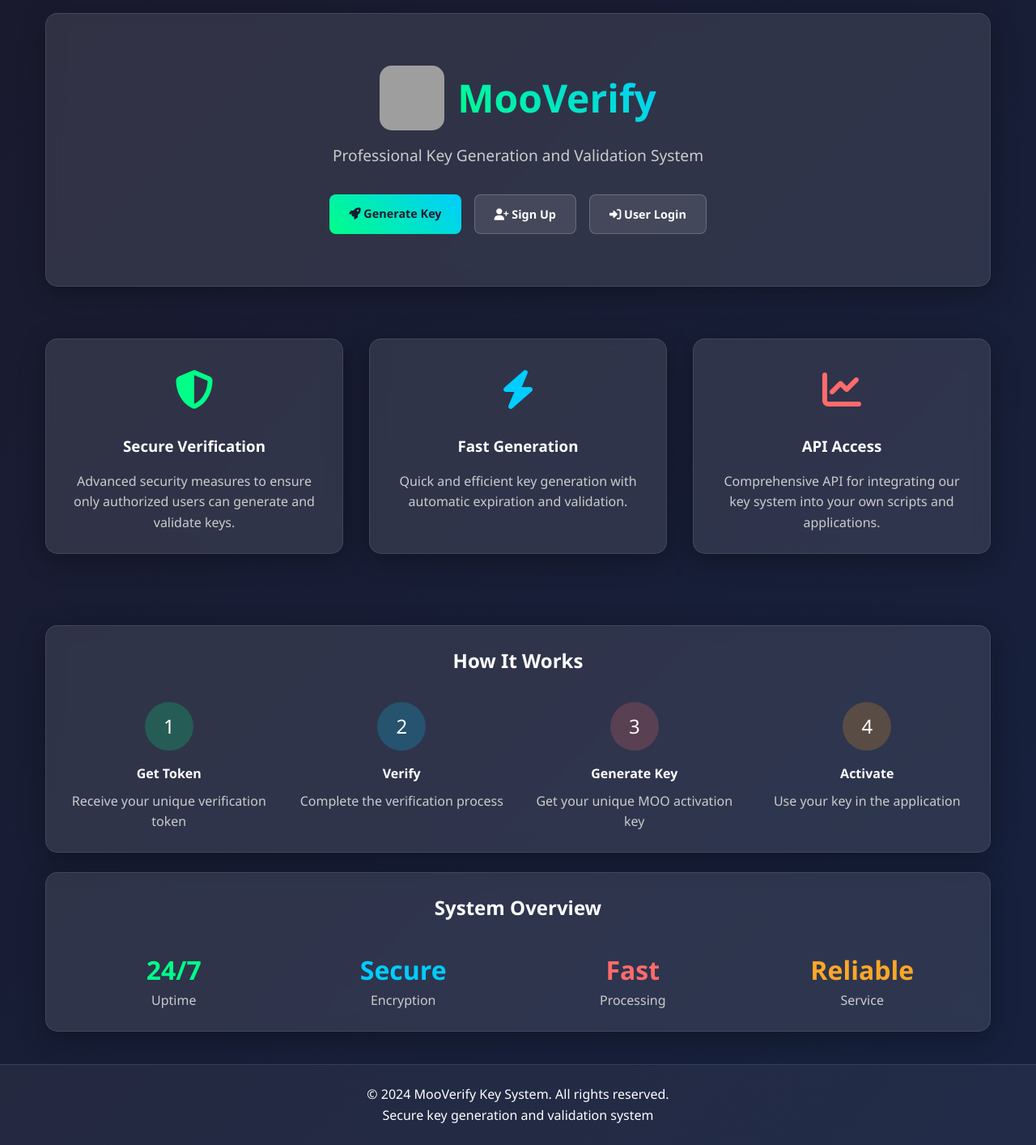
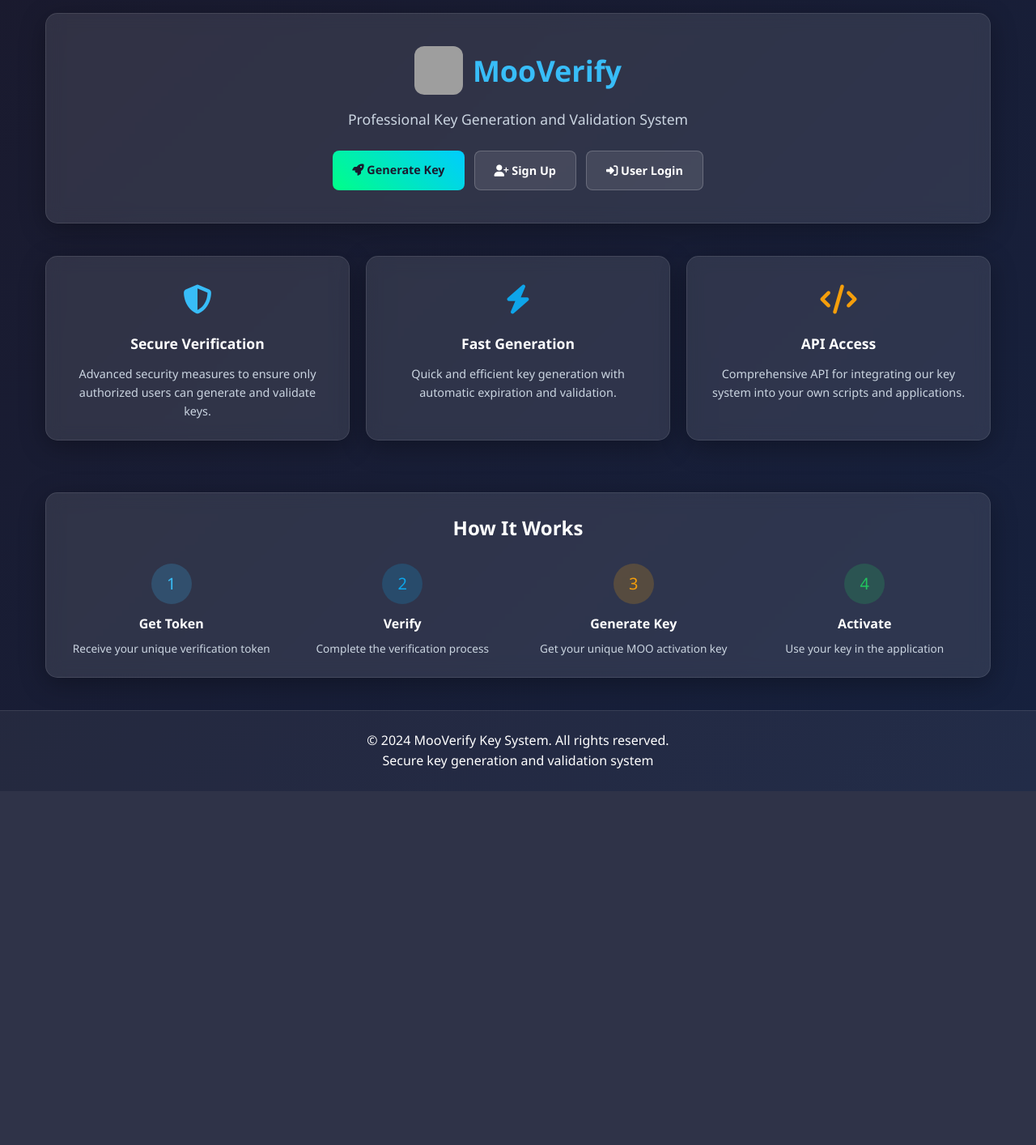
Before and after one commit to VortexBypass/Site, a Flask app: page / in a window 1280 px wide. Shown: the part 71-1485 px from the top of the page at 81% size. After the commit the page ends 1048 px from the top, so only its background shows below. Run offline with Flask 3, Linux system fonts and the light colour scheme; grey boxes are pictures that could not be loaded.

Commit message:
Update home.html

```diff
--- a/templates/home.html
+++ b/templates/home.html
@@ -4,17 +4,17 @@
 
 {% block content %}
 <div class="container">
-    <div class="card" style="text-align: center; padding: 4rem 2rem;">
-        <div style="display: flex; justify-content: center; align-items: center; gap: 1rem; margin-bottom: 1rem;">
-            <img src="https://i.ibb.co/wFWBM0TQ/A919744-D-F648-4-E6-E-B8-D1-FDF70-F0508-C6.png" alt="MooVerify Logo" style="width: 80px; height: 80px; border-radius: 15px; object-fit: cover;">
-            <h1 style="font-size: 3rem; background: linear-gradient(45deg, #00ff88, #00ccff); -webkit-background-clip: text; -webkit-text-fill-color: transparent;">
+    <div class="card" style="text-align: center; padding: 2.5rem 1.5rem;">
+        <div style="display: flex; justify-content: center; align-items: center; gap: 0.75rem; margin-bottom: 1rem;">
+            <img src="https://i.ibb.co/wFWBM0TQ/A919744-D-F648-4-E6-E-B8-D1-FDF70-F0508-C6.png" alt="MooVerify Logo" style="width: 60px; height: 60px; border-radius: 12px; object-fit: cover;">
+            <h1 style="font-size: 2.25rem; color: #38bdf8; font-weight: 700;">
                 MooVerify
             </h1>
         </div>
-        <p style="font-size: 1.2rem; margin-bottom: 2rem; color: #ccc;">
+        <p style="font-size: 1.1rem; margin-bottom: 1.5rem; color: #cbd5e1;">
             Professional Key Generation and Validation System
         </p>
-        <div style="display: flex; gap: 1rem; justify-content: center; flex-wrap: wrap;">
+        <div style="display: flex; gap: 0.75rem; justify-content: center; flex-wrap: wrap;">
             <a href="/generate" class="btn">
                 <i class="fas fa-rocket"></i> Generate Key
             </a>
@@ -27,84 +27,62 @@
         </div>
     </div>
 
-    <div style="display: grid; grid-template-columns: repeat(auto-fit, minmax(300px, 1fr)); gap: 2rem; margin: 4rem 0;">
-        <div class="card" style="text-align: center;">
-            <div style="font-size: 3rem; margin-bottom: 1rem; color: #00ff88;">
+    <div style="display: grid; grid-template-columns: repeat(auto-fit, minmax(280px, 1fr)); gap: 1.25rem; margin: 2.5rem 0;">
+        <div class="card" style="text-align: center; padding: 1.5rem;">
+            <div style="font-size: 2.25rem; margin-bottom: 0.75rem; color: #38bdf8;">
                 <i class="fas fa-shield-alt"></i>
             </div>
-            <h3 style="margin-bottom: 1rem;">Secure Verification</h3>
-            <p style="color: #ccc;">Advanced security measures to ensure only authorized users can generate and validate keys.</p>
+            <h3 style="margin-bottom: 0.75rem; font-size: 1.1rem;">Secure Verification</h3>
+            <p style="color: #cbd5e1; font-size: 0.9rem;">Advanced security measures to ensure only authorized users can generate and validate keys.</p>
         </div>
 
-        <div class="card" style="text-align: center;">
-            <div style="font-size: 3rem; margin-bottom: 1rem; color: #00ccff;">
+        <div class="card" style="text-align: center; padding: 1.5rem;">
+            <div style="font-size: 2.25rem; margin-bottom: 0.75rem; color: #0ea5e9;">
                 <i class="fas fa-bolt"></i>
             </div>
-            <h3 style="margin-bottom: 1rem;">Fast Generation</h3>
-            <p style="color: #ccc;">Quick and efficient key generation with automatic expiration and validation.</p>
+            <h3 style="margin-bottom: 0.75rem; font-size: 1.1rem;">Fast Generation</h3>
+            <p style="color: #cbd5e1; font-size: 0.9rem;">Quick and efficient key generation with automatic expiration and validation.</p>
         </div>
 
-        <div class="card" style="text-align: center;">
-            <div style="font-size: 3rem; margin-bottom: 1rem; color: #ff6b6b;">
-                <i class="fas fa-chart-line"></i>
+        <div class="card" style="text-align: center; padding: 1.5rem;">
+            <div style="font-size: 2.25rem; margin-bottom: 0.75rem; color: #f59e0b;">
+                <i class="fas fa-code"></i>
             </div>
-            <h3 style="margin-bottom: 1rem;">API Access</h3>
-            <p style="color: #ccc;">Comprehensive API for integrating our key system into your own scripts and applications.</p>
+            <h3 style="margin-bottom: 0.75rem; font-size: 1.1rem;">API Access</h3>
+            <p style="color: #cbd5e1; font-size: 0.9rem;">Comprehensive API for integrating our key system into your own scripts and applications.</p>
         </div>
     </div>
 
-    <div class="card">
-        <h2 style="text-align: center; margin-bottom: 2rem;">How It Works</h2>
-        <div style="display: grid; grid-template-columns: repeat(auto-fit, minmax(250px, 1fr)); gap: 2rem;">
+    <div class="card" style="padding: 1.5rem;">
+        <h2 style="text-align: center; margin-bottom: 1.5rem; font-size: 1.5rem;">How It Works</h2>
+        <div style="display: grid; grid-template-columns: repeat(auto-fit, minmax(200px, 1fr)); gap: 1.5rem;">
             <div style="text-align: center;">
-                <div style="background: rgba(0, 255, 136, 0.2); width: 60px; height: 60px; border-radius: 50%; display: flex; align-items: center; justify-content: center; margin: 0 auto 1rem; font-size: 1.5rem;">
+                <div style="background: rgba(56, 189, 248, 0.2); width: 50px; height: 50px; border-radius: 50%; display: flex; align-items: center; justify-content: center; margin: 0 auto 0.75rem; font-size: 1.25rem; color: #38bdf8;">
                     1
                 </div>
-                <h4>Get Token</h4>
-                <p style="color: #ccc; margin-top: 0.5rem;">Receive your unique verification token</p>
+                <h4 style="font-size: 1rem;">Get Token</h4>
+                <p style="color: #cbd5e1; margin-top: 0.4rem; font-size: 0.85rem;">Receive your unique verification token</p>
             </div>
             <div style="text-align: center;">
-                <div style="background: rgba(0, 204, 255, 0.2); width: 60px; height: 60px; border-radius: 50%; display: flex; align-items: center; justify-content: center; margin: 0 auto 1rem; font-size: 1.5rem;">
+                <div style="background: rgba(14, 165, 233, 0.2); width: 50px; height: 50px; border-radius: 50%; display: flex; align-items: center; justify-content: center; margin: 0 auto 0.75rem; font-size: 1.25rem; color: #0ea5e9;">
                     2
                 </div>
-                <h4>Verify</h4>
-                <p style="color: #ccc; margin-top: 0.5rem;">Complete the verification process</p>
+                <h4 style="font-size: 1rem;">Verify</h4>
+                <p style="color: #cbd5e1; margin-top: 0.4rem; font-size: 0.85rem;">Complete the verification process</p>
             </div>
             <div style="text-align: center;">
-                <div style="background: rgba(255, 107, 107, 0.2); width: 60px; height: 60px; border-radius: 50%; display: flex; align-items: center; justify-content: center; margin: 0 auto 1rem; font-size: 1.5rem;">
+                <div style="background: rgba(245, 158, 11, 0.2); width: 50px; height: 50px; border-radius: 50%; display: flex; align-items: center; justify-content: center; margin: 0 auto 0.75rem; font-size: 1.25rem; color: #f59e0b;">
                     3
                 </div>
-                <h4>Generate Key</h4>
-                <p style="color: #ccc; margin-top: 0.5rem;">Get your unique MOO activation key</p>
+                <h4 style="font-size: 1rem;">Generate Key</h4>
+                <p style="color: #cbd5e1; margin-top: 0.4rem; font-size: 0.85rem;">Get your unique MOO activation key</p>
             </div>
             <div style="text-align: center;">
-                <div style="background: rgba(255, 167, 38, 0.2); width: 60px; height: 60px; border-radius: 50%; display: flex; align-items: center; justify-content: center; margin: 0 auto 1rem; font-size: 1.5rem;">
+                <div style="background: rgba(34, 197, 94, 0.2); width: 50px; height: 50px; border-radius: 50%; display: flex; align-items: center; justify-content: center; margin: 0 auto 0.75rem; font-size: 1.25rem; color: #22c55e;">
                     4
                 </div>
-                <h4>Activate</h4>
-                <p style="color: #ccc; margin-top: 0.5rem;">Use your key in the application</p>
-            </div>
-        </div>
-    </div>
-
-    <div class="card">
-        <h2 style="text-align: center; margin-bottom: 2rem;">System Overview</h2>
-        <div style="display: grid; grid-template-columns: repeat(auto-fit, minmax(200px, 1fr)); gap: 1rem; text-align: center;">
-            <div>
-                <div style="font-size: 2rem; font-weight: bold; color: #00ff88;">24/7</div>
-                <div style="color: #ccc;">Uptime</div>
-            </div>
-            <div>
-                <div style="font-size: 2rem; font-weight: bold; color: #00ccff;">Secure</div>
-                <div style="color: #ccc;">Encryption</div>
-            </div>
-            <div>
-                <div style="font-size: 2rem; font-weight: bold; color: #ff6b6b;">Fast</div>
-                <div style="color: #ccc;">Processing</div>
-            </div>
-            <div>
-                <div style="font-size: 2rem; font-weight: bold; color: #ffa726;">Reliable</div>
-                <div style="color: #ccc;">Service</div>
+                <h4 style="font-size: 1rem;">Activate</h4>
+                <p style="color: #cbd5e1; margin-top: 0.4rem; font-size: 0.85rem;">Use your key in the application</p>
             </div>
         </div>
     </div>
```
